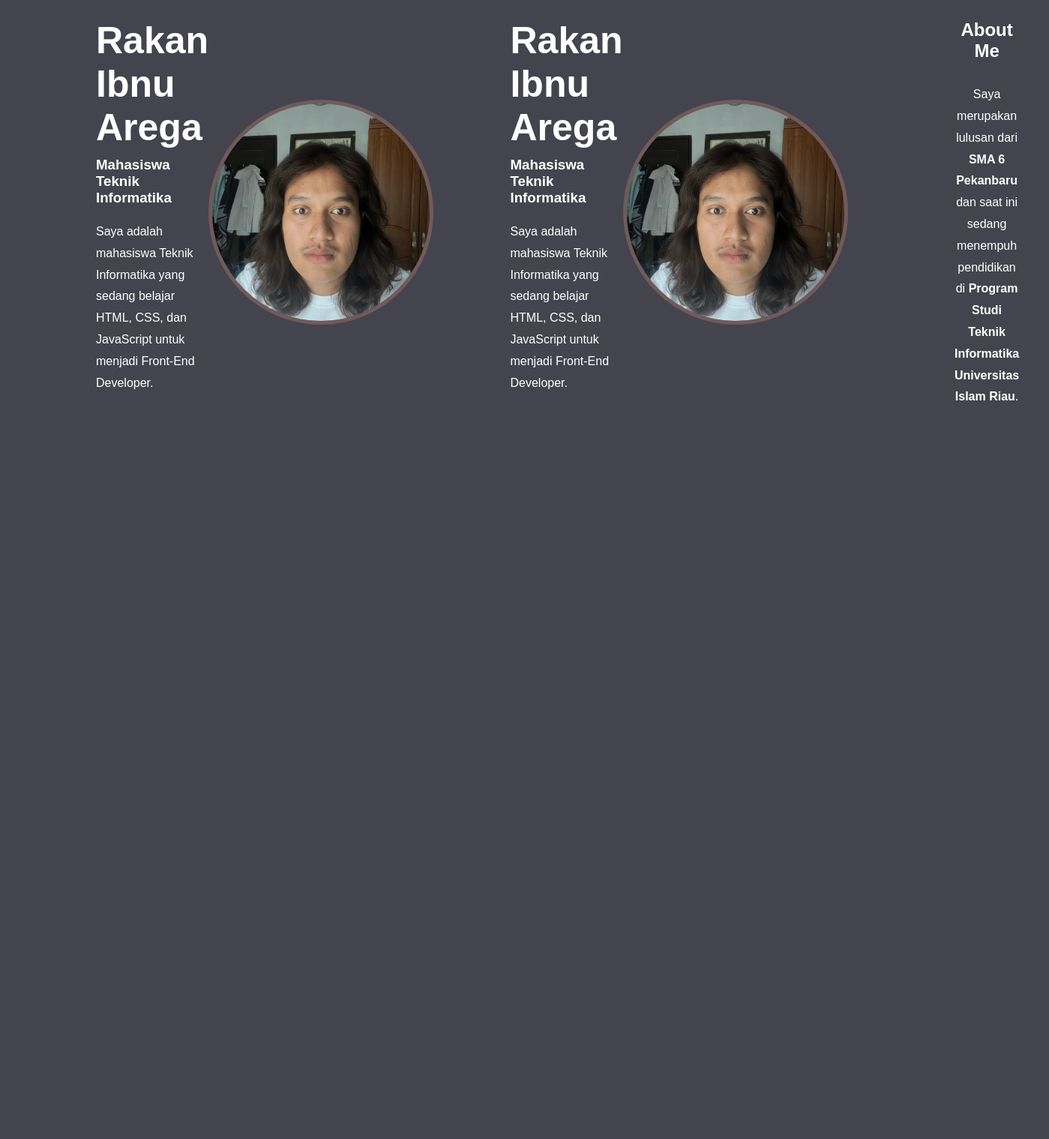
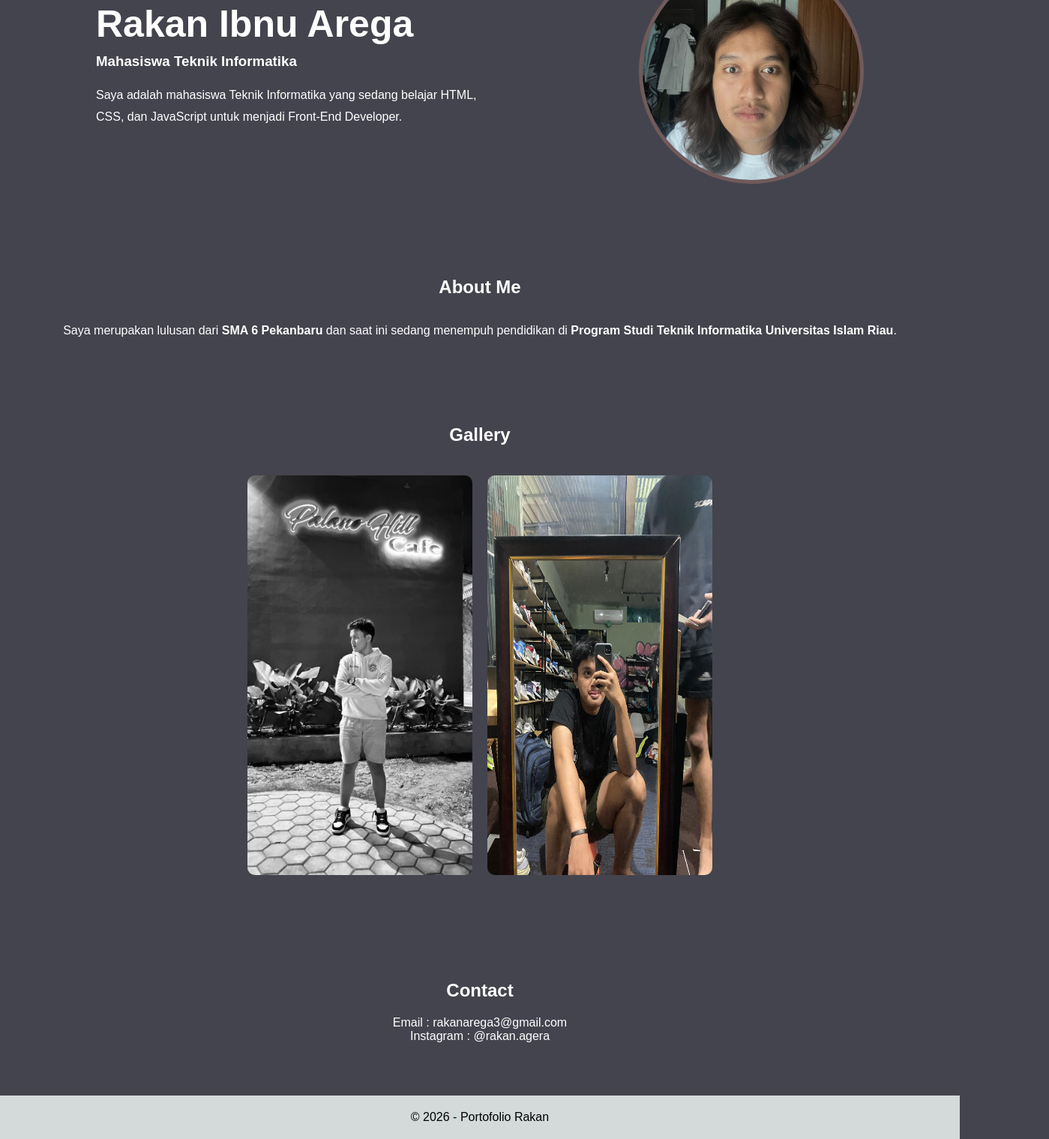
Before and after one commit to rakanlagingoding/Tugas-2-3---Rakan-Ibnu-Arega, a plain HTML site: page index.html in a window 1280 px wide. Shown: the part 202-1721 px from the top of the page at 75% size, 1399 px wide, since content can reach past the window. Before the commit the page ends 907 px from the top, so only its background shows below. Drawn offline with Linux system fonts and the light colour scheme; files whose address does not match are found by name.

Commit message:
Menambahkan gallery contact dan footer

```diff
--- a/index.html
+++ b/index.html
@@ -20,25 +20,7 @@
     </ul>
   </div>
 
-  <!-- Hero Section -->
-  <section class="hero" id="home">
-
-    <div class="hero-text">
-      <h1>Rakan Ibnu Arega</h1>
-
-      <h3>Mahasiswa Teknik Informatika</h3>
-
-      <p>
-        Saya adalah mahasiswa Teknik Informatika yang sedang belajar
-        HTML, CSS, dan JavaScript untuk menjadi Front-End Developer.
-      </p>
-    </div>
-
-    <div class="hero-image">
-      <img src="C:\Kuliah\Semester 4\Pemweb\Praktikum\Tugas 2 & 3\2025_10_13_17_04_13_IMG_2067.JPG" alt="Profile">
-    </div>
-
-      <!-- Hero Section -->
+   <!-- Hero Section -->
   <section class="hero" id="home">
 
     <div class="hero-text">
@@ -69,5 +51,34 @@
     </p>
 
   </section>
+
+  <!-- Gallery -->
+  <section class="gallery" id="gallery">
+
+    <h2>Gallery</h2>
+
+    <div class="gallery-container">
+
+      <img src="C:\Kuliah\Semester 4\Pemweb\Praktikum\Tugas 2 & 3\WhatsApp Image 2025-01-18 at 16.03.35_534473fb.jpg" alt="">
+      <img src="C:\Kuliah\Semester 4\Pemweb\Praktikum\Tugas 2 & 3\WhatsApp Image 2024-12-19 at 21.48.46_0bbeb6e1.jpg" alt="">
+    </div>
+
+  </section>
+
+  <!-- Contact -->
+  <section class="contact" id="contact">
+
+    <h2>Contact</h2>
+
+    <p>Email : rakanarega3@gmail.com</p>
+    <p>Instagram : @rakan.agera</p>
+
+  </section>
+
+  <!-- Footer -->
+  <footer>
+    <p>© 2026 - Portofolio Rakan</p>
+  </footer>
+
 </body>
 </html>
```
